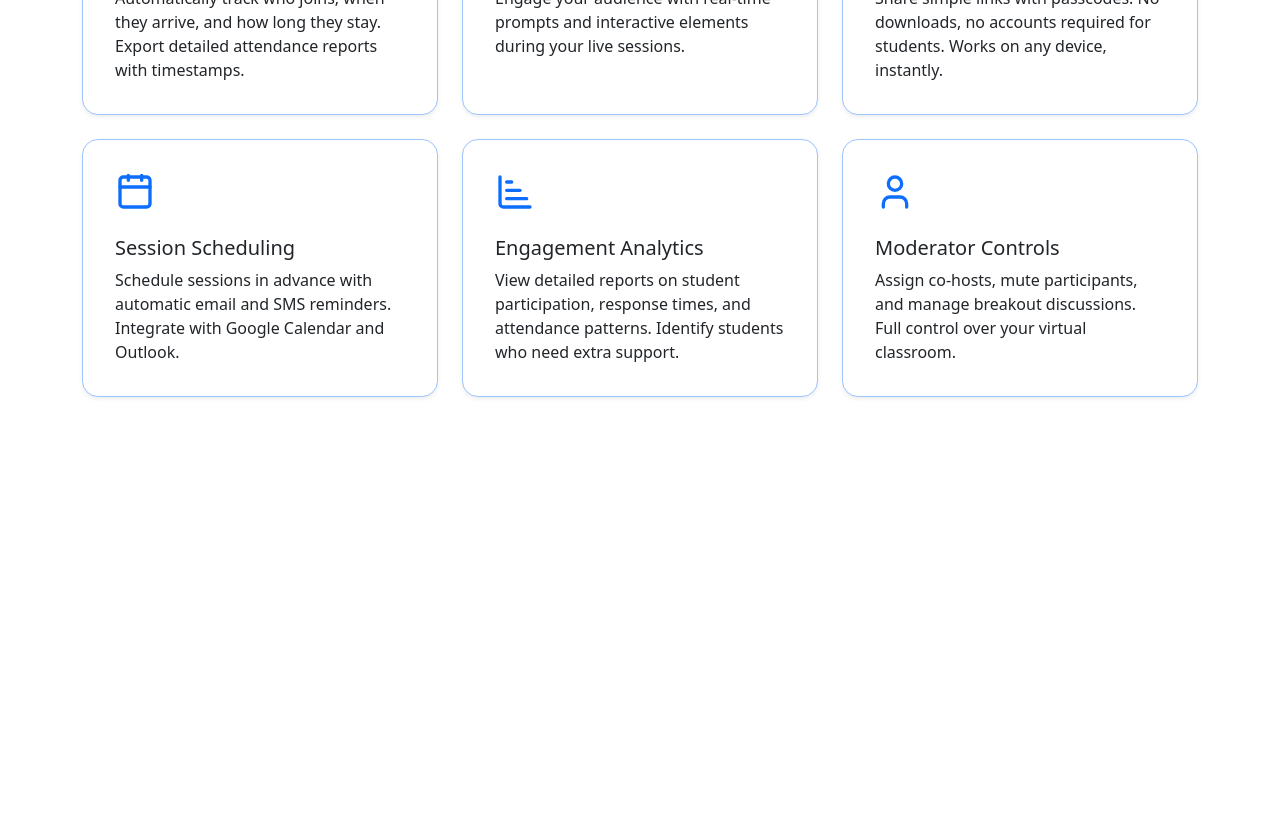
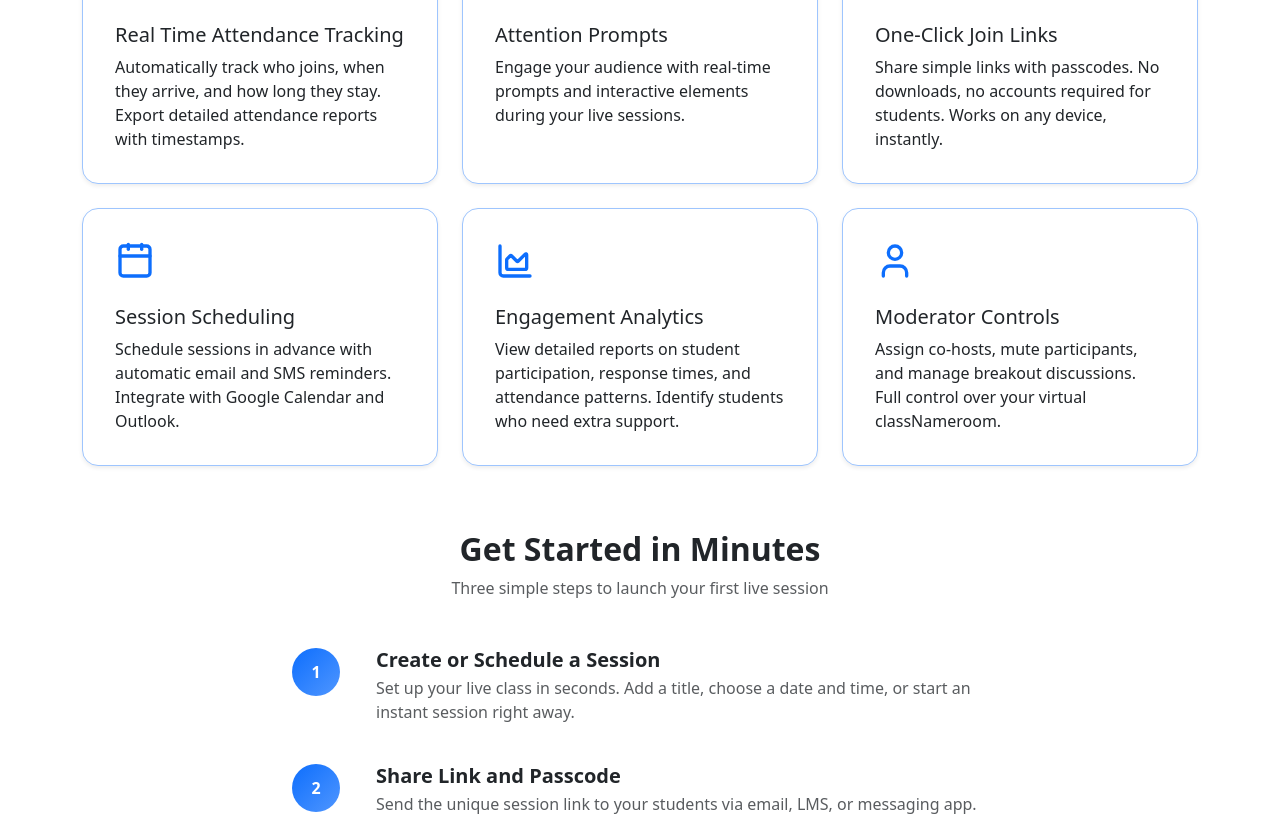
Before and after one commit to WisdomTheKreator/Lecture-Live, a React (Vite) app: page / in a window 1280 px wide. Shown: the part 1960-2780 px from the top of the page. Before the commit the page ends 2373 px from the top, so only its background shows below. Built offline with nearby package versions, Linux system fonts and the light colour scheme.

Commit message:
Completed How It Works Section  and started Get Started Section

```diff
--- a/src/App.jsx
+++ b/src/App.jsx
@@ -2,12 +2,13 @@ import Nav from "./components/Nav";
 import Hero from "./components/Hero";
 import Demo from "./components/Demo";
 import Features from "./components/Features";
-// import HowItWorks from "./components/HowItWorks";
+import HowItWorks from "./components/HowItWorks";
 // import Testimonials from "./components/Testimonials";
 // import Pricing from "./components/Pricing";
 // // import CTA from "./components/CTA";
 // import Footer from "./components/Footer";
 import "./index.css";
+import GetStarted from "./components/GetStarted";
 
 export default function App() {
   return (
@@ -16,6 +17,8 @@ export default function App() {
       <Hero />
       <Demo />
       <Features />
+      <HowItWorks />
+      <GetStarted />
     </div>
   );
 }
--- a/src/components/Features.jsx
+++ b/src/components/Features.jsx
@@ -1,75 +1,82 @@
-import {
-  Calendar,
-  Clock,
-  Bell,
-  Link,
-  ChartBarIncreasing,
-  User,
-} from "lucide-react";
+import { Calendar, Clock, Bell, Link, ChartAreaIcon, User } from "lucide-react";
+import styles from "./features.module.css";
 export default function Features() {
   return (
-    <div class="m-3">
-      <h3 class="text-center mb-5">
+    <div className="m-3">
+      <h3 className="text-center mb-4 fs-1 font-weight-bold">
         Everything You Need to Run Engaging Live Classes
       </h3>
-      <div class="container">
-        <div class="row">
-          <div class="col-sm-4 mb-3 mb-sm-0">
-            <div class="card w-100 h-100 p-3 shadow-sm rounded-4 border-primary-subtle">
-              <Clock class="m-3 mb-2" size={40} color="#0d6efd" />
+      <p className="text-center mb-5 font-weight-bold fs-5 text-secondary">
+        Powerful Features Designed for Modern Educators
+      </p>
+      <div className="container">
+        <div className="row">
+          <div className="col-sm-4 mb-3 mb-sm-0">
+            <div
+              className={`card w-100 h-100 p-3 shadow-sm rounded-4 border-primary-subtle ${styles.cardHover}`}
+            >
+              <Clock className="m-3 mb-2" size={40} color="#0d6efd" />
 
-              <div class="card-body">
-                <h5 class="card-title">Real Time Attendance Tracking</h5>
-                <p class="card-text">
+              <div className="card-body">
+                <h5 className="card-title">Real Time Attendance Tracking</h5>
+                <p className="card-text">
                   Automatically track who joins, when they arrive, and how long
                   they stay. Export detailed attendance reports with timestamps.
                 </p>
               </div>
             </div>
           </div>
-          <div class="col-sm-4 mb-3 mb-sm-0">
-            <div class="card w-100 h-100 p-3 shadow-sm rounded-4 border-primary-subtle">
-              <Bell class="m-3 mb-2" size={40} color="#0d6efd" />
+          <div className="col-sm-4 mb-3 mb-sm-0">
+            <div
+              className={`card w-100 h-100 p-3 shadow-sm rounded-4 border-primary-subtle ${styles.cardHover}`}
+            >
+              <Bell className="m-3 mb-2" size={40} color="#0d6efd" />
 
-              <div class="card-body">
-                <h5 class="card-title">Attention Prompts</h5>
-                <p class="card-text">
+              <div className="card-body">
+                <h5 className="card-title">Attention Prompts</h5>
+                <p className="card-text">
                   Engage your audience with real-time prompts and interactive
                   elements during your live sessions.
                 </p>
               </div>
             </div>
           </div>
-          <div class="col-sm-4 mb-3 mb-sm-0">
-            <div class="card w-100 h-100 p-3 shadow-sm rounded-4 border-primary-subtle">
-              <Link class="m-3 mb-2" size={40} color="#0d6efd" />
-              <div class="card-body">
-                <h5 class="card-title">One-Click Join Links</h5>
-                <p class="card-text">
+          <div className="col-sm-4 mb-3 mb-sm-0">
+            <div
+              className={`card w-100 h-100 p-3 shadow-sm rounded-4 border-primary-subtle ${styles.cardHover}`}
+            >
+              <Link className="m-3 mb-2" size={40} color="#0d6efd" />
+              <div className="card-body">
+                <h5 className="card-title">One-Click Join Links</h5>
+                <p className="card-text">
                   Share simple links with passcodes. No downloads, no accounts
                   required for students. Works on any device, instantly.
                 </p>
               </div>
             </div>
           </div>
-          <div class="col-sm-4 mb-3 mb-sm-0 mt-4">
-            <div class="card w-100 h-100 p-3 shadow-sm rounded-4 border-primary-subtle">
-              <Calendar class="m-3 mb-2" size={40} color="#0d6efd" />
-              <div class="card-body">
-                <h5 class="card-title">Session Scheduling</h5>
-                <p class="card-text">
+          <div className="col-sm-4 mb-3 mb-sm-0 mt-4">
+            <div
+              className={`card w-100 h-100 p-3 shadow-sm rounded-4 border-primary-subtle ${styles.cardHover}`}
+            >
+              <Calendar className="m-3 mb-2" size={40} color="#0d6efd" />
+              <div className="card-body">
+                <h5 className="card-title">Session Scheduling</h5>
+                <p className="card-text">
                   Schedule sessions in advance with automatic email and SMS
                   reminders. Integrate with Google Calendar and Outlook.
                 </p>
               </div>
             </div>
           </div>
-          <div class="col-sm-4 mb-3 mb-sm-0 mt-4">
-            <div class="card w-100 h-100 p-3 shadow-sm rounded-4 border-primary-subtle">
-              <ChartBarIncreasing class="m-3 mb-2" size={40} color="#0d6efd" />
-              <div class="card-body">
-                <h5 class="card-title">Engagement Analytics</h5>
-                <p class="card-text">
+          <div className="col-sm-4 mb-3 mb-sm-0 mt-4">
+            <div
+              className={`card w-100 h-100 p-3 shadow-sm rounded-4 border-primary-subtle ${styles.cardHover}`}
+            >
+              <ChartAreaIcon className="m-3 mb-2" size={40} color="#0d6efd" />
+              <div className="card-body">
+                <h5 className="card-title">Engagement Analytics</h5>
+                <p className="card-text">
                   View detailed reports on student participation, response
                   times, and attendance patterns. Identify students who need
                   extra support.
@@ -77,14 +84,16 @@ export default function Features() {
               </div>
             </div>
           </div>
-          <div class="col-sm-4 mb-3 mb-sm-0 mt-4">
-            <div class="card w-100 h-100 p-3 shadow-sm rounded-4 border-primary-subtle">
-              <User class="m-3 mb-2" size={40} color="#0d6efd" />
-              <div class="card-body">
-                <h5 class="card-title">Moderator Controls</h5>
-                <p class="card-text">
+          <div className="col-sm-4 mb-3 mb-sm-0 mt-4">
+            <div
+              className={`card w-100 h-100 p-3 shadow-sm rounded-4 border-primary-subtle ${styles.cardHover}`}
+            >
+              <User className="m-3 mb-2" size={40} color="#0d6efd" />
+              <div className="card-body">
+                <h5 className="card-title">Moderator Controls</h5>
+                <p className="card-text">
                   Assign co-hosts, mute participants, and manage breakout
-                  discussions. Full control over your virtual classroom.
+                  discussions. Full control over your virtual classNameroom.
                 </p>
               </div>
             </div>
--- /dev/null
+++ b/src/components/GetStarted.jsx
@@ -0,0 +1,16 @@
+import styles from "./getstarted.module.css";
+import { ListStart } from "lucide-react";
+export default function GetStarted() {
+  return (
+    <div className={styles.background}>
+      <ListStart size={48} className="text-white text-center mb-3 mx-auto" />
+      <h3 className="fs-1 text-center text-white fw-bold">
+        Start Your First Live Session Today!
+      </h3>
+      <p className="fs-5 text-center text-white">
+        Join thousands of educators creating more engaging, accountable online
+        learning experiences.
+      </p>
+    </div>
+  );
+}
--- a/src/components/HowItWorks.jsx
+++ b/src/components/HowItWorks.jsx
@@ -0,0 +1,60 @@
+import styles from "./HowItWorks.module.css";
+
+const steps = [
+  {
+    id: 1,
+    title: "Create or Schedule a Session",
+    text: "Set up your live class in seconds. Add a title, choose a date and time, or start an instant session right away.",
+  },
+  {
+    id: 2,
+    title: "Share Link and Passcode",
+    text: "Send the unique session link to your students via email, LMS, or messaging app. They click and join—no software installation needed.",
+  },
+  {
+    id: 3,
+    title: "Track Engagement Live",
+    text: "Monitor attendance in real-time, send attention prompts during key moments, and export detailed analytics after the session.",
+  },
+];
+
+export default function HowItWorks() {
+  return (
+    <section className="py-5">
+      <div className="container">
+        {/* Heading */}
+        <div className="text-center mb-5">
+          <h2 className="fw-bold">Get Started in Minutes</h2>
+          <p className="text-muted">
+            Three simple steps to launch your first live session
+          </p>
+        </div>
+        <div className="row justify-content-center">
+          <div className="col-lg-8">
+            <div className="d-flex flex-column gap-4">
+              {/* Steps */}
+              <div className="d-flex flex-column gap-4">
+                {steps.map((step) => (
+                  <div
+                    key={step.id}
+                    className={`d-flex align-items-start gap-3 mb-3 ${styles.stepItem}`}
+                  >
+                    {/* Circle */}
+                    <div className={styles.circle}>{step.id}</div>
+
+                    {/* Text */}
+                    <div>
+                      <h5 className="fw-semibold mb-1">{step.title}</h5>
+                      <p className="text-muted mb-0">{step.text}</p>
+                    </div>
+                  </div>
+                ))}
+              </div>
+              ;
+            </div>
+          </div>
+        </div>
+      </div>
+    </section>
+  );
+}
--- /dev/null
+++ b/src/components/HowItWorks.module.css
@@ -0,0 +1,26 @@
+.circle {
+    width: 48px;
+    height: 48px;
+    border-radius: 50%;
+    background: linear-gradient(135deg, #0d6efd, #4f96ff);
+    color: #fff;
+    font-weight: 600;
+    font-size: 16px;
+
+    display: flex;
+    align-items: center;
+    justify-content: center;
+
+    flex-shrink: 0;
+
+    margin-right: 20px;
+    margin-left: 20px;
+}
+
+.stepItem {
+    transition: transform 0.2s ease;
+}
+
+.stepItem:hover {
+    transform: translateX(5px);
+}
--- /dev/null
+++ b/src/components/features.module.css
@@ -0,0 +1,8 @@
+.cardHover {
+    transition: transform 0.3s ease, box-shadow 0.3s ease;
+}
+
+.cardHover:hover {
+    transform: translateY(-6px);
+    box-shadow: 0 10px 25px rgba(0, 0, 0, 0.15);
+}
--- /dev/null
+++ b/src/components/getstarted.module.css
@@ -0,0 +1,6 @@
+.background {
+
+background: linear-gradient(135deg, #0d6efd, #6610f2);
+padding: 50px;
+
+}
```
Also changed, not shown: src/components/Pricing.jsx (deleted), src/components/Testimonials.jsx (deleted).
